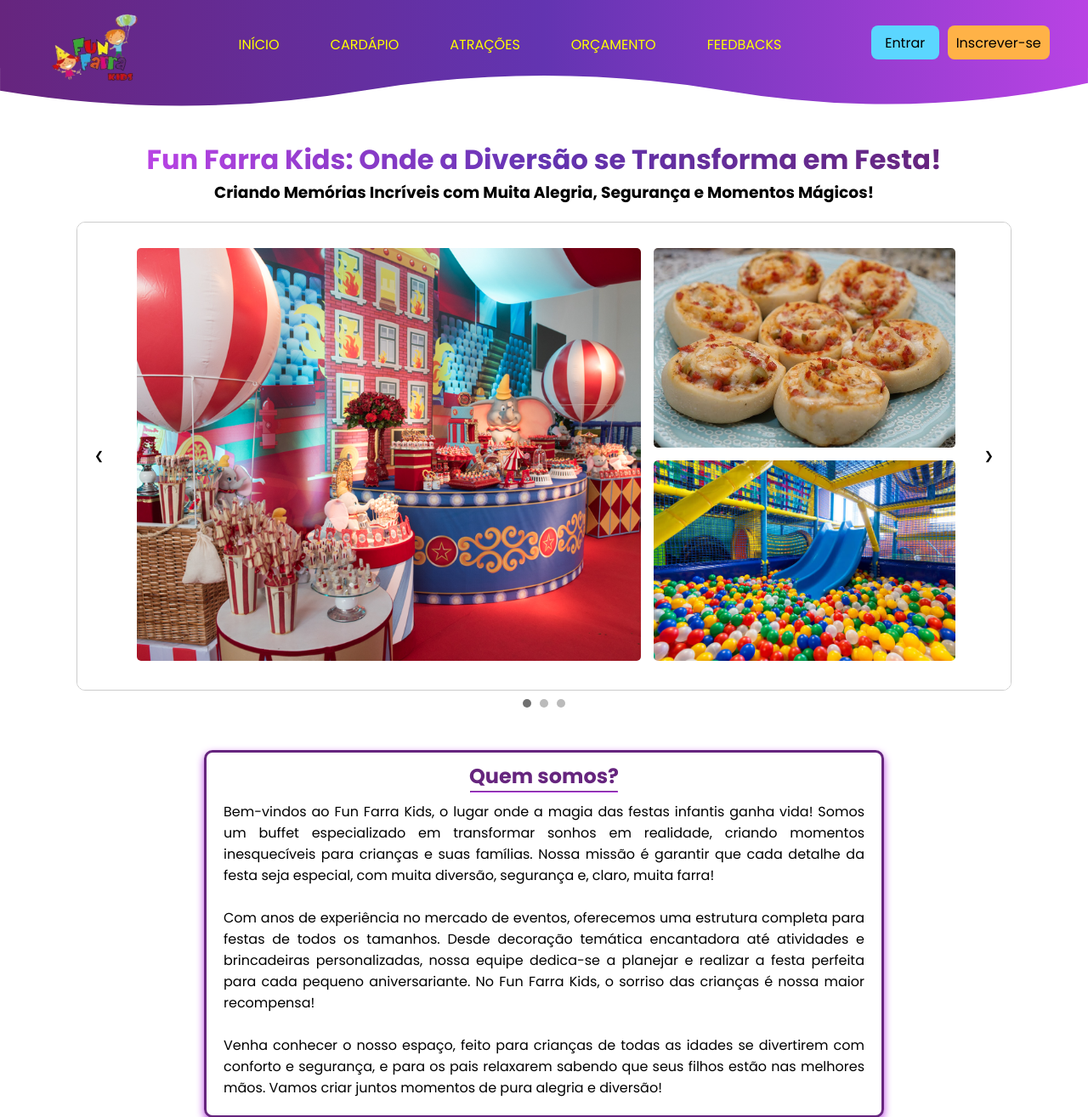
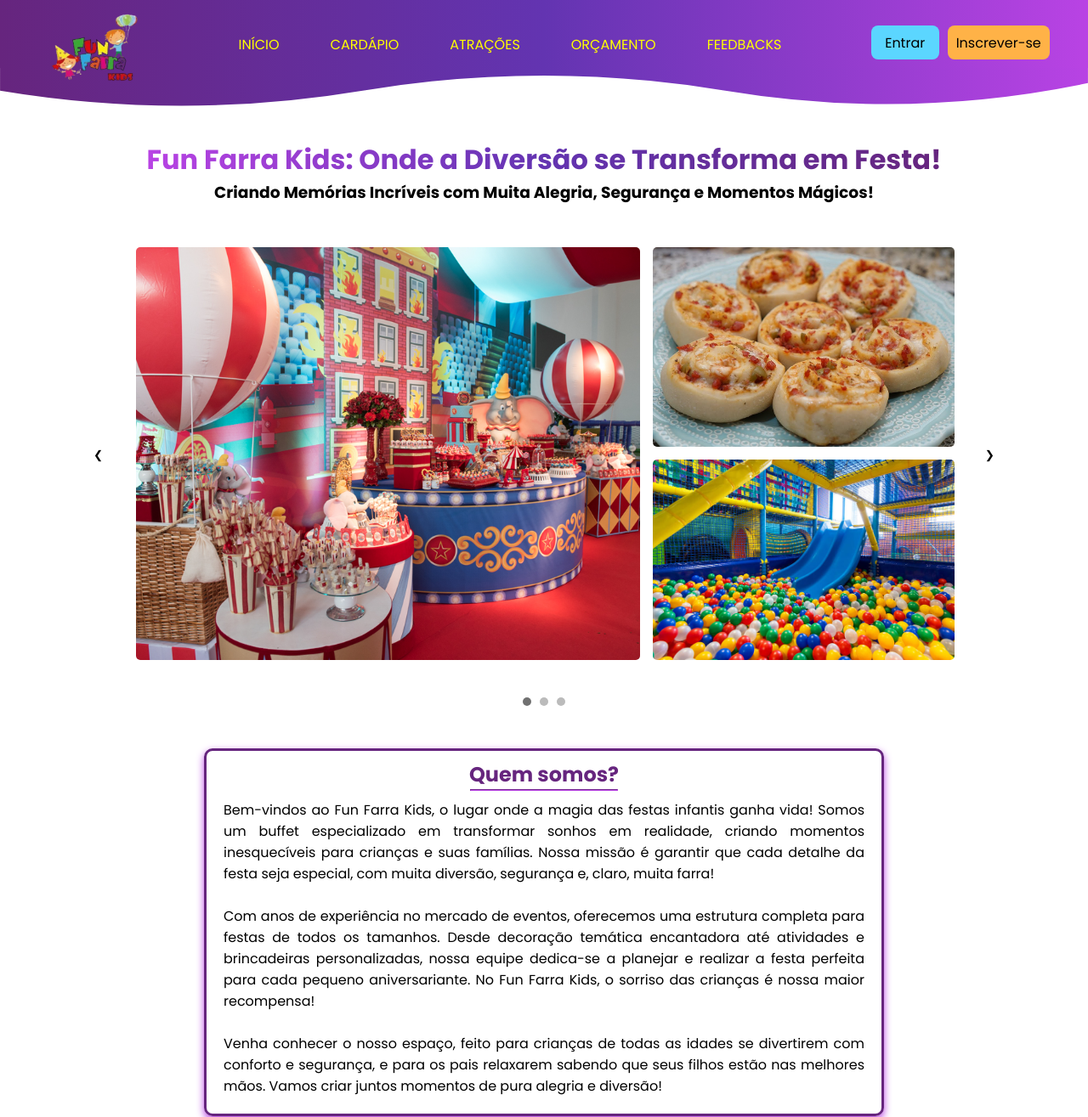
Before and after one commit to kbf0k/SOFTDEV, a PHP site: page /html/inicio.html in a window 1280 px wide. Shown: the top 1315 px of the page at 85% size. Run offline with PHP 8.4, Linux system fonts and the light colour scheme.

Commit message:
removi borda carrossel inicio

```diff
--- a/css/inicio.css
+++ b/css/inicio.css
@@ -134,7 +134,6 @@ main {
     position: relative;
     width: 1100px;
     overflow: hidden;
-    border: 1px solid #ccc;
     border-radius: 10px;
 }
 
```
